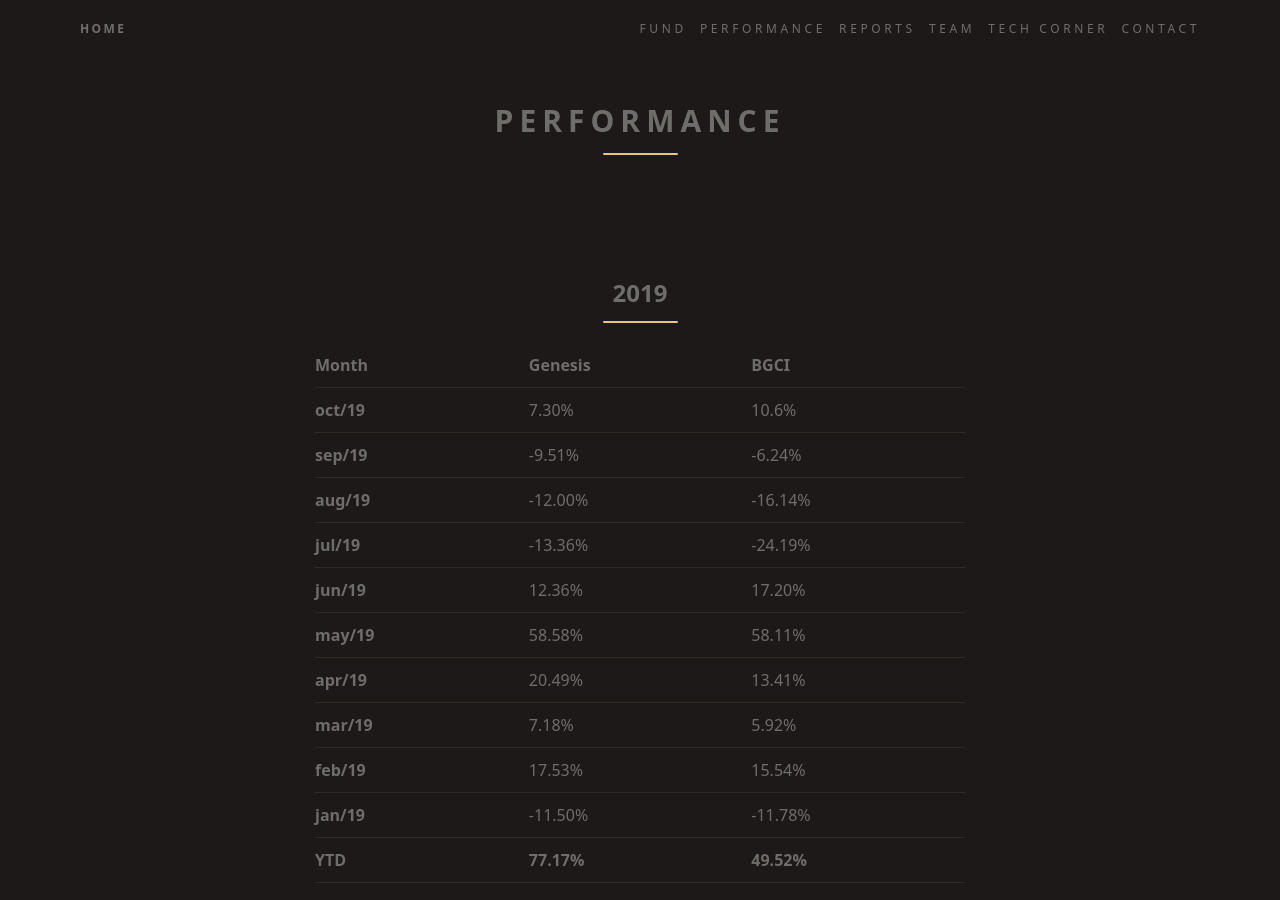
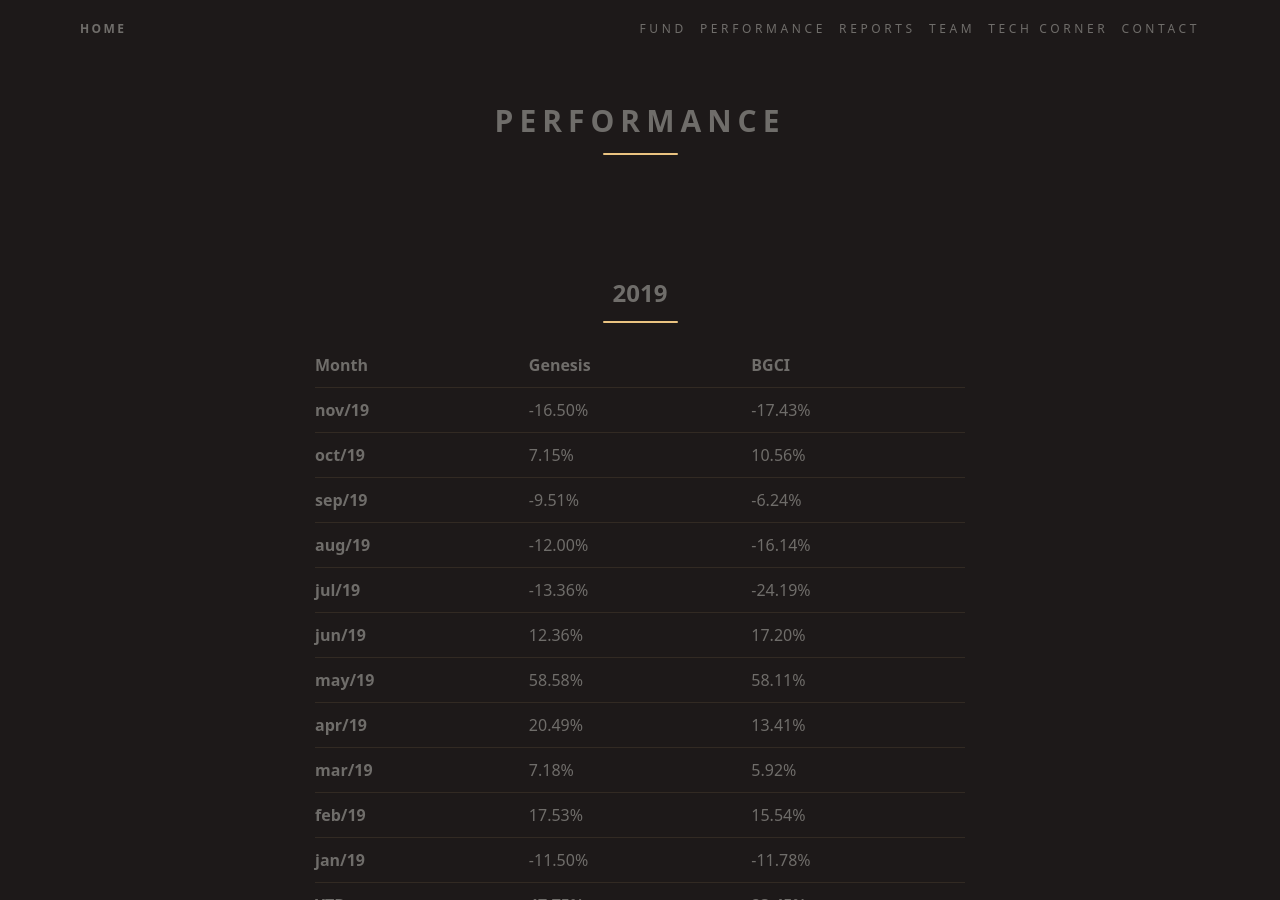
Before and after one commit to ateliedetemas/blpcrypto, a Jekyll site: the page built from _pages/en/performance.md, in a window 1280 px wide and 900 px high. Built offline with Jekyll 4.4.1, drawn with Linux system fonts in a browser that asks for light colours.

Commit message:
Update performance.md

```diff
--- a/_pages/en/performance.md
+++ b/_pages/en/performance.md
@@ -9,7 +9,8 @@ permalink: "/en/performance/"
 
 | Month  | Genesis | BGCI    |
 |--------|---------|---------|
-| **oct/19** | 7.30% | 10.6%  |
+| **nov/19** | -16.50% | -17.43%  |
+| **oct/19** | 7.15% | 10.56%  |
 | **sep/19** | -9.51% | -6.24%  |
 | **aug/19** | -12.00% | -16.14% |
 | **jul/19** | -13.36% | -24.19% |
@@ -19,7 +20,7 @@ permalink: "/en/performance/"
 | **mar/19** | 7.18%   | 5.92%   |
 | **feb/19** | 17.53%  | 15.54%  |
 | **jan/19** | -11.50% | -11.78% |
-| **YTD**    | **77.17%** | **49.52%** |
+| **YTD**    | **47.75%** | **23.45%** |
 
 ## 2018
 
```
